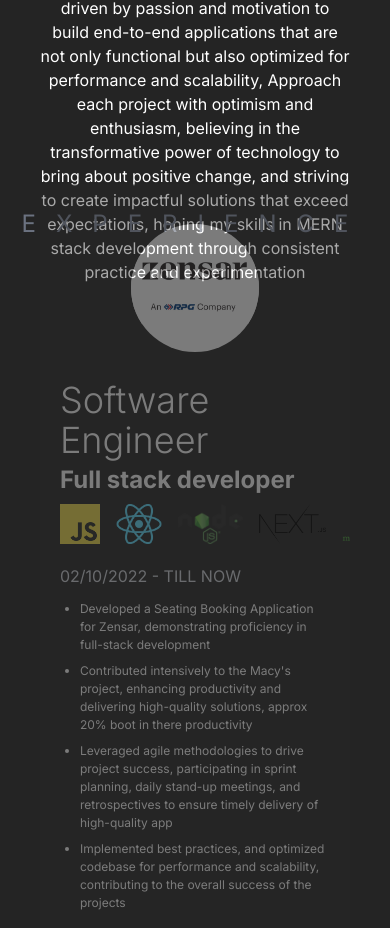
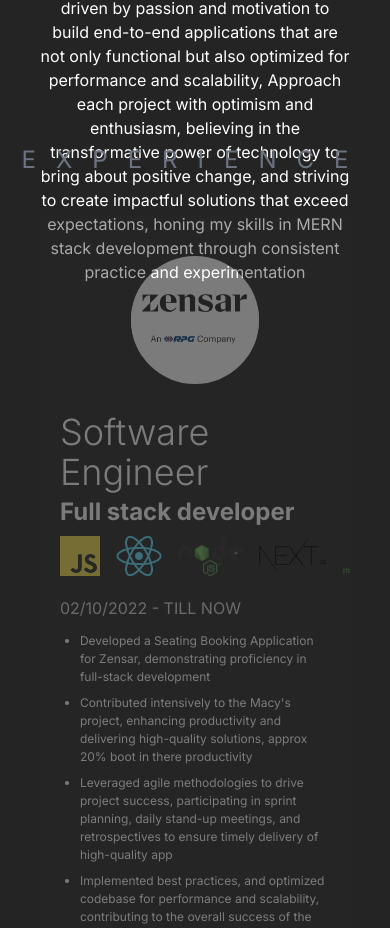
Before and after one commit to Darshan-Darshu/portfolio-darshan, a Next.js app: page / in a window 390 px wide. Shown: the part 1634-2562 px from the top of the page. Built offline with nearby package versions, Linux system fonts and the light colour scheme.

Commit message:
media query issue

```diff
--- a/components/Experience.tsx
+++ b/components/Experience.tsx
@@ -17,7 +17,7 @@
       }}
       className='h-screen flex relative  overflow-hidden flex-col text-left md:flex-row max-w-full px-10 justify-evenly mx-auto items-center'
     >
-      <h3 className='absolute top-16 uppercase tracking-[20px] text-gray-500 text-2xl'>
+      <h3 className='md:absolute md:top-16 uppercase tracking-[20px] text-gray-500 text-2xl'>
         Experience
       </h3>
 
```
